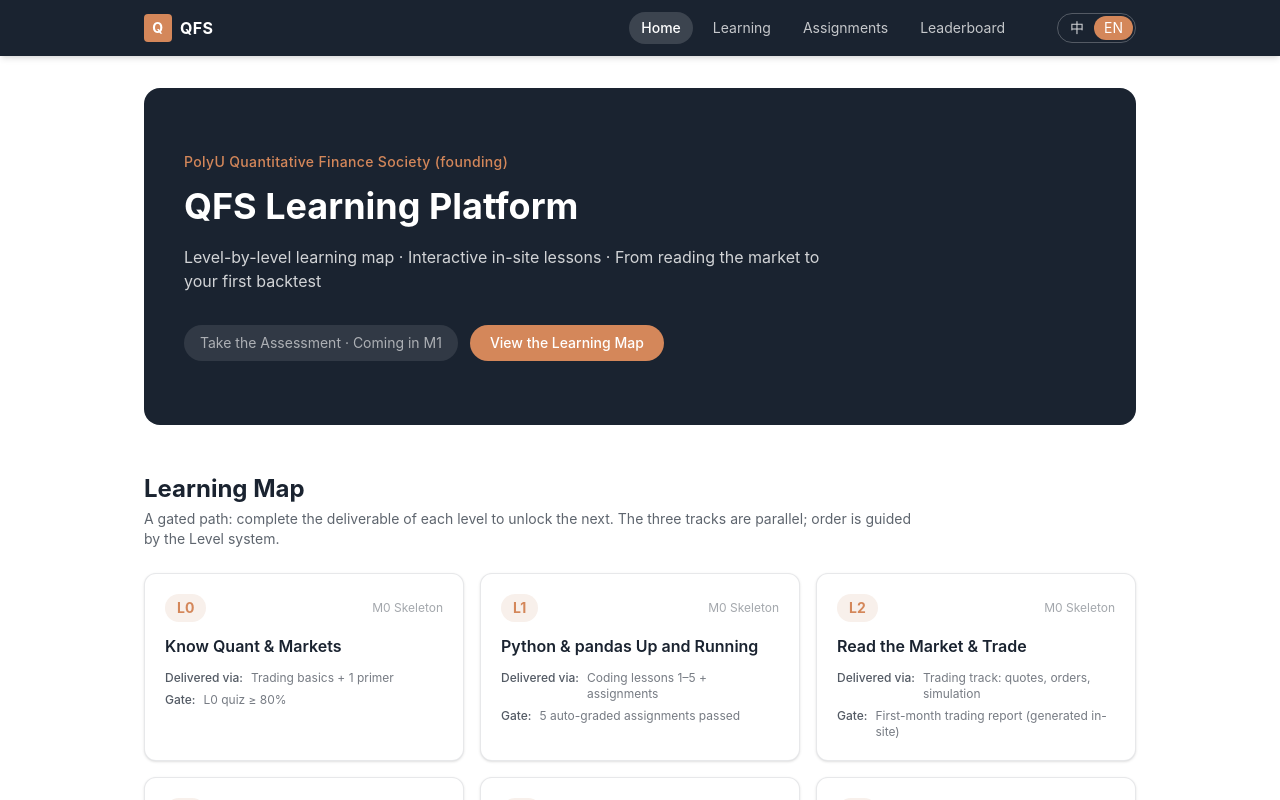
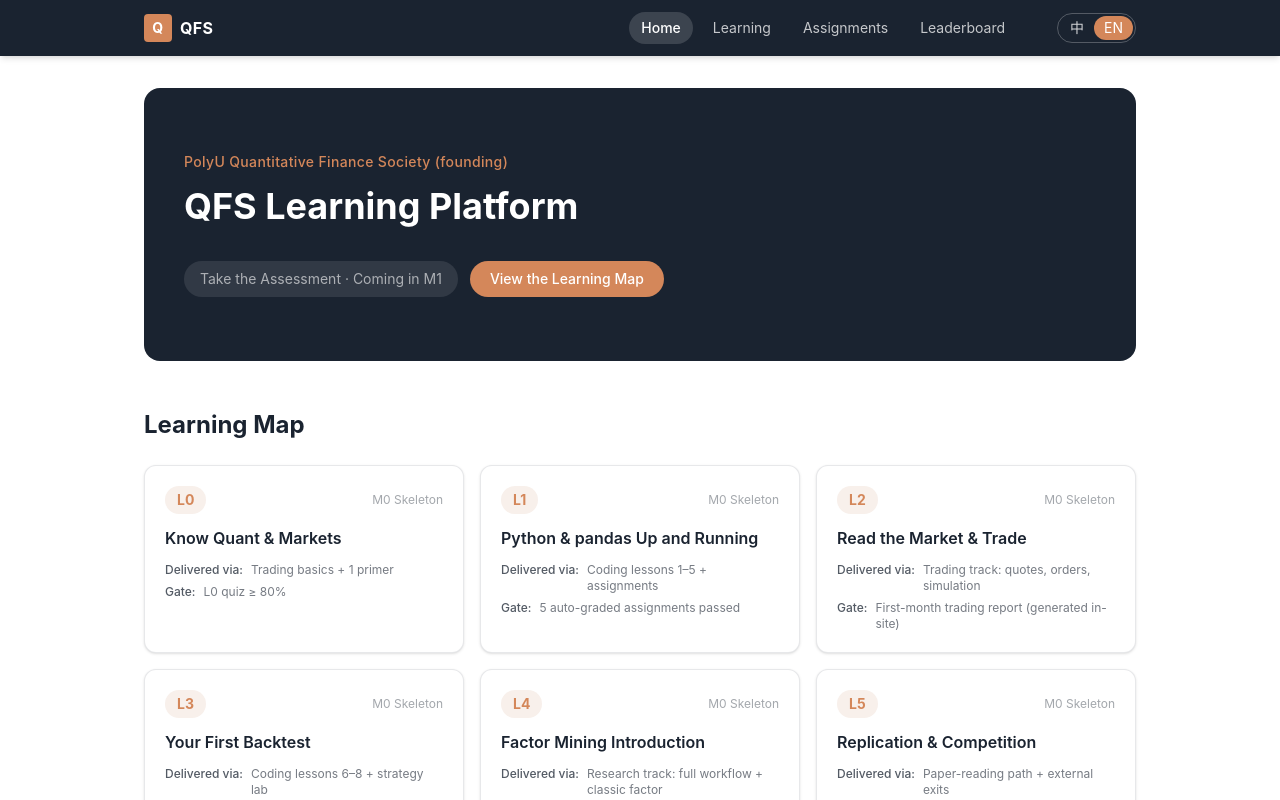
Before and after one commit to qfs-polyu/qfs-platform, a Next.js app: page /en in a window 1280 px wide. Shown: the top 800 px of the page. Built offline with nearby package versions, Linux system fonts and the light colour scheme.

Commit message:
home: remove explanatory subtitles for a cleaner page

```diff
--- a/messages/en.json
+++ b/messages/en.json
@@ -8,11 +8,9 @@
   "home": {
     "heroTag": "PolyU Quantitative Finance Society (founding)",
     "heroTitle": "QFS Learning Platform",
-    "heroSubtitle": "Level-by-level learning map · Interactive in-site lessons · From reading the market to your first backtest",
     "ctaAssess": "Take the Assessment",
     "ctaMap": "View the Learning Map",
     "mapTitle": "Learning Map",
-    "mapSubtitle": "A gated path: complete the deliverable of each level to unlock the next. The three tracks are parallel; order is guided by the Level system.",
     "progressTitle": "My Progress",
     "progressNote": "Progress tracking arrives in M1 (accounts). This is the M0 skeleton preview.",
     "assessTitle": "Placement Assessment",
--- a/messages/zh.json
+++ b/messages/zh.json
@@ -8,11 +8,9 @@
   "home": {
     "heroTag": "香港理工大学量化金融学会（筹）",
     "heroTitle": "量化金融入门学习平台",
-    "heroSubtitle": "通关式学习地图 · 站内交互教学 · 从看懂行情到跑完第一个回测",
     "ctaAssess": "开始入门测评",
     "ctaMap": "查看学习地图",
     "mapTitle": "学习地图",
-    "mapSubtitle": "通关式路径：完成每一级的产出物即可点亮下一级。三大子版块并列，学习顺序由 Level 体系引导。",
     "progressTitle": "个人进度",
     "progressNote": "进度追踪将在 M1 上线（账号系统）。当前为骨架预览。",
     "assessTitle": "入门测评",
--- a/src/app/[locale]/page.tsx
+++ b/src/app/[locale]/page.tsx
@@ -23,7 +23,6 @@ export default async function HomePage({
         <h1 className="text-3xl font-bold leading-tight md:text-4xl">
           {t('heroTitle')}
         </h1>
-        <p className="mt-4 max-w-2xl text-white/80">{t('heroSubtitle')}</p>
         <div className="mt-8 flex flex-wrap gap-3">
           <span className="rounded-full bg-white/10 px-4 py-2 text-sm text-white/60">
             {t('ctaAssess')} · {tc('comingM1')}
@@ -41,7 +40,6 @@ export default async function HomePage({
       <section>
         <div className="mb-6">
           <h2 className="text-2xl font-bold">{t('mapTitle')}</h2>
-          <p className="mt-1 max-w-3xl text-sm text-navy/70">{t('mapSubtitle')}</p>
         </div>
         <div className="grid gap-4 sm:grid-cols-2 lg:grid-cols-3">
           {LEVELS.map((level) => (
```
Also changed, not shown: 1 other file (tests, documents, lock files or other folders).
